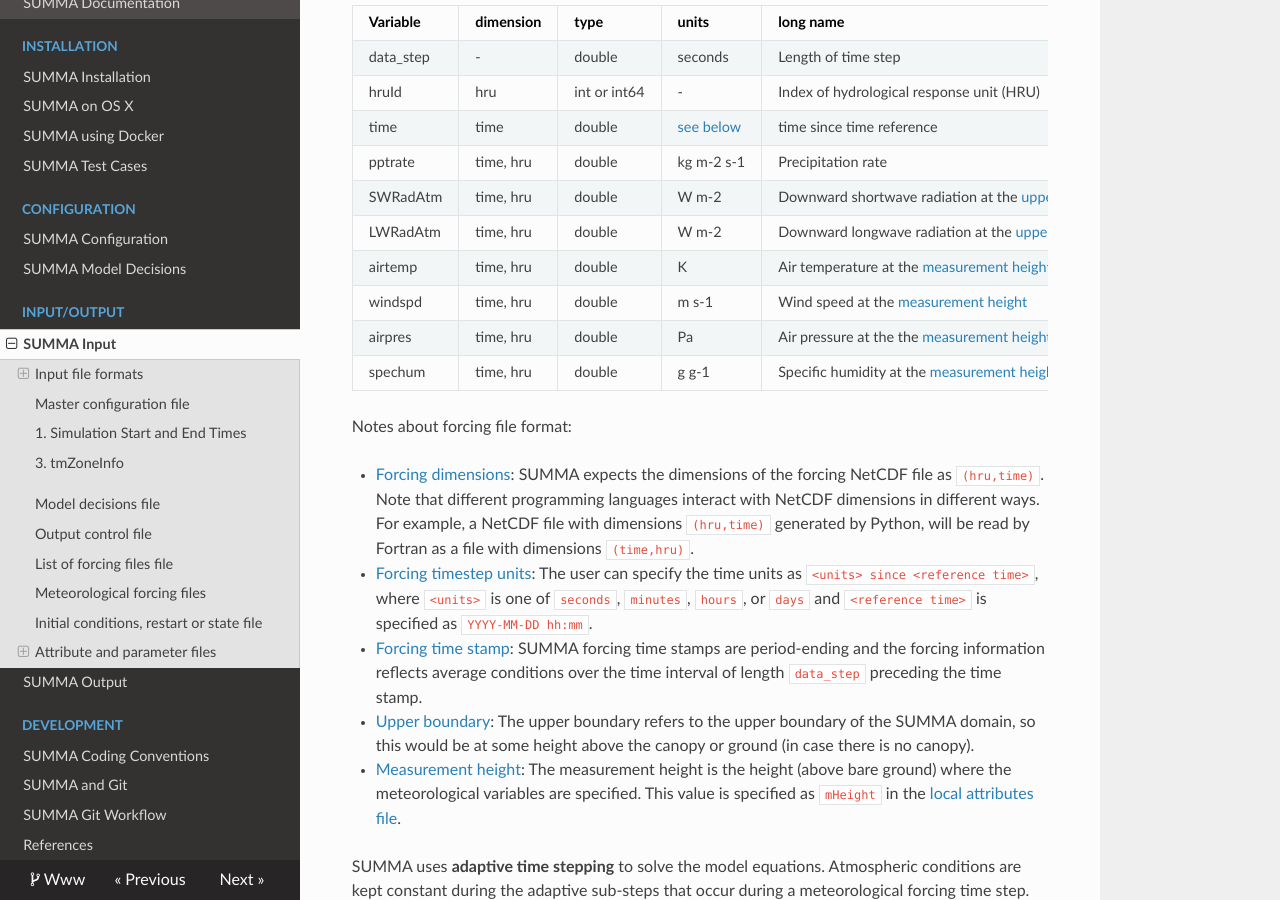
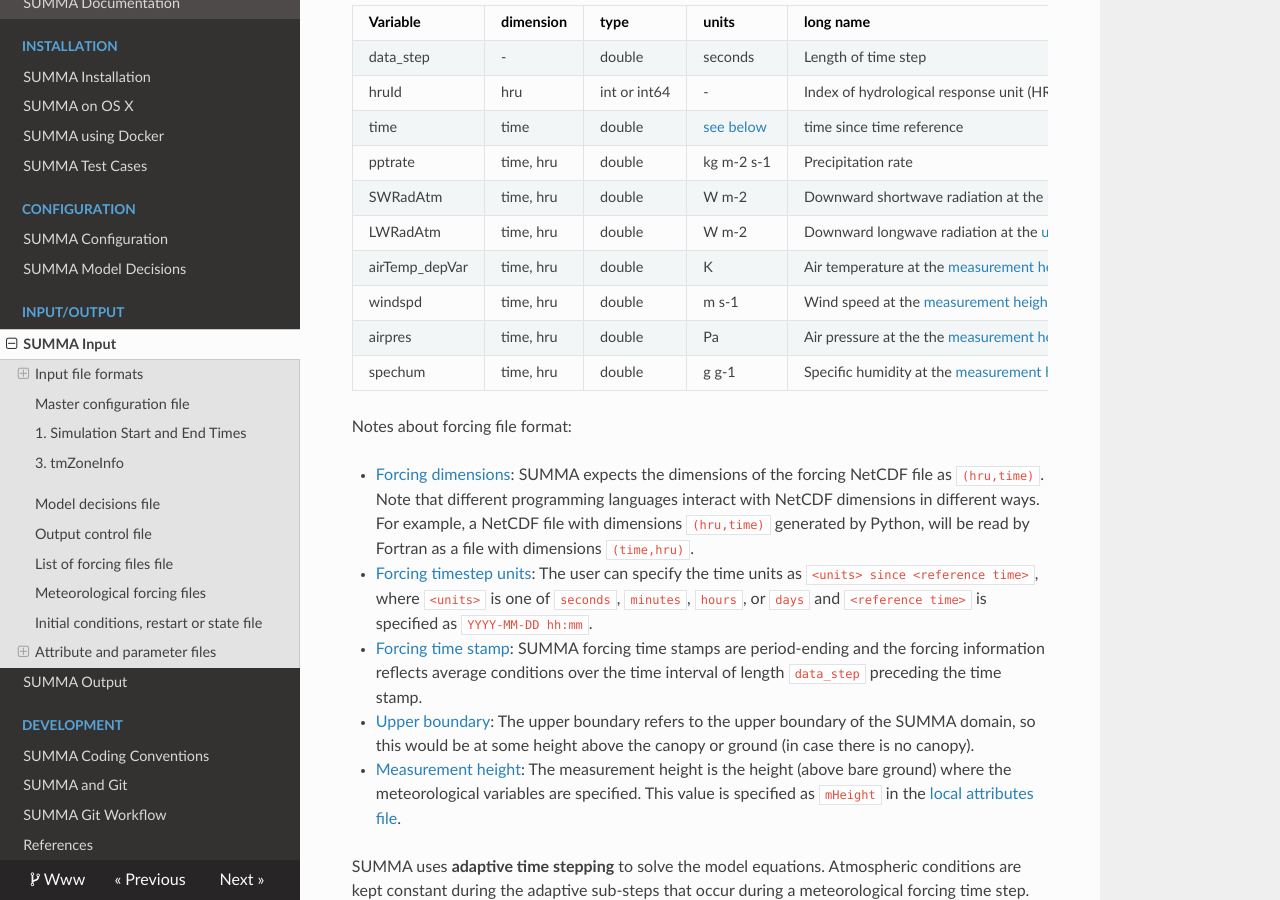
Before and after one commit to csb048/Summa-openWQ, an MkDocs documentation site: the page built from docs/input_output/SUMMA_input.md, in a window 1280 px wide and 900 px high, scrolled down 9357 px. Built offline with MkDocs 1.6.1, drawn with Linux system fonts in a browser that asks for light colours; nearby versions of some CDN libraries; old or Windows-style settings are respelled for this version of MkDocs; some of the changed text lies outside the part shown.

Commit message:
improving readability further: more variable name changes and some innocuous aesthetics changes in the code (to follow openwq and summa coding practices)

```diff
--- a/docs/input_output/SUMMA_input.md
+++ b/docs/input_output/SUMMA_input.md
@@ -205,7 +205,7 @@
 pptrate  | time, hru | double | kg m-2 s-1 | Precipitation rate | |
 SWRadAtm | time, hru | double | W m-2 | Downward shortwave radiation at the [upper boundary](#forcing_file_upper_boundary) | |
 LWRadAtm | time, hru | double | W m-2 | Downward longwave radiation at the [upper boundary](#forcing_file_upper_boundary) | |
-airtemp  | time, hru | double | K | Air temperature at the [measurement height](#forcing_file_measurement_height) | |
+airTemp_depVar  | time, hru | double | K | Air temperature at the [measurement height](#forcing_file_measurement_height) | |
 windspd  | time, hru | double | m s-1 | Wind speed at the [measurement height](#forcing_file_measurement_height) | |
 airpres  | time, hru | double | Pa | Air pressure at the the [measurement height](#forcing_file_measurement_height)| |
 spechum  | time, hru | double | g g-1 | Specific humidity at the [measurement height](#forcing_file_measurement_height) | |
@@ -241,7 +241,7 @@
 | nSnow | scalarv, hru | int | - |  Number of snow layers | |
 | scalarCanopyIce | scalarv, hru | double | kg m-2 | Mass of ice on the vegetation canopy | |
 | scalarCanopyLiq | scalarv, hru | double | kg m-2 | Mass of liquid water on the vegetation canopy | |
-| scalarCanairTemp | scalarv, hru | double | Pa | Temperature of the canopy air space | |
+| scalarCanairTemp_depVar | scalarv, hru | double | Pa | Temperature of the canopy air space | |
 | scalarCanopyTemp | scalarv, hru | double | K | Temperature of the vegetation canopy | |
 | scalarSnowAlbedo | scalarv, hru | double | - | Snow albedo for the entire spectral band | |
 | scalarSnowDepth | scalarv, hru | double | m | Total snow depth | |
```
Also changed, not shown: 7 other files.
